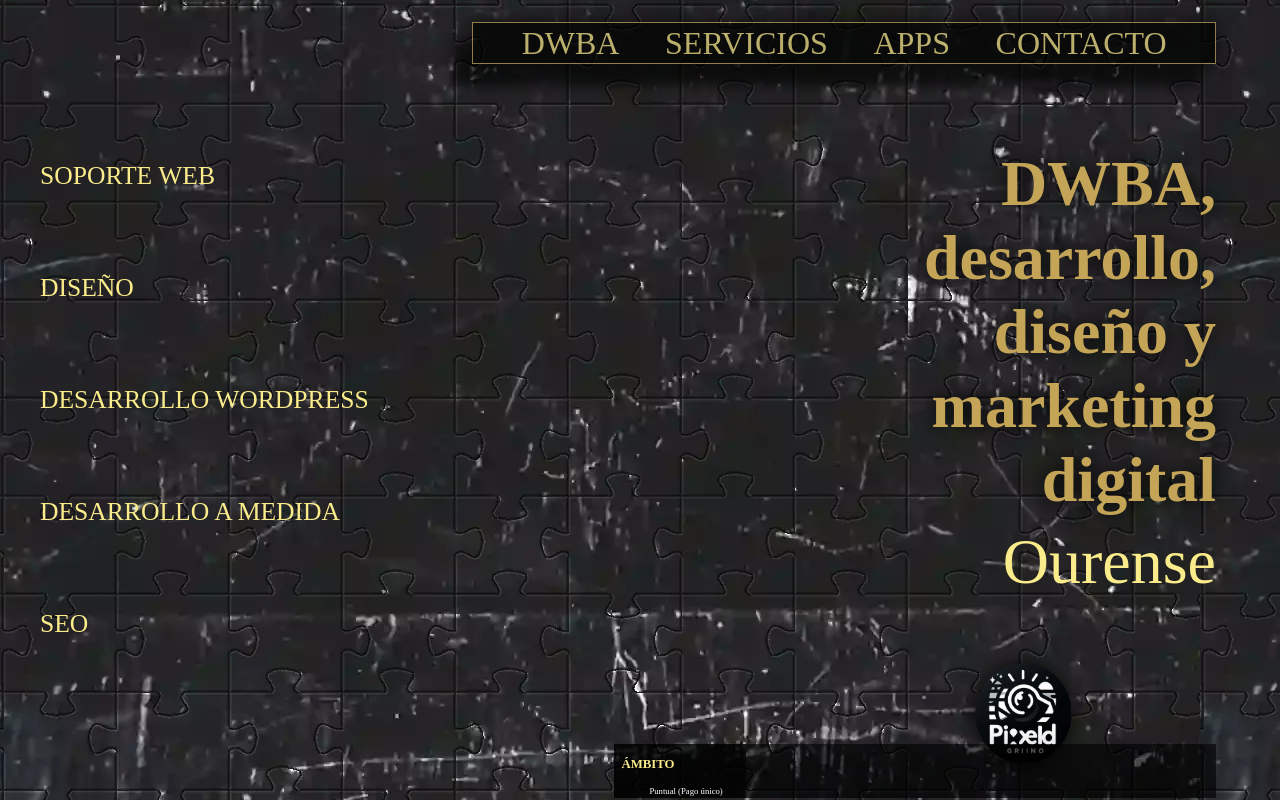
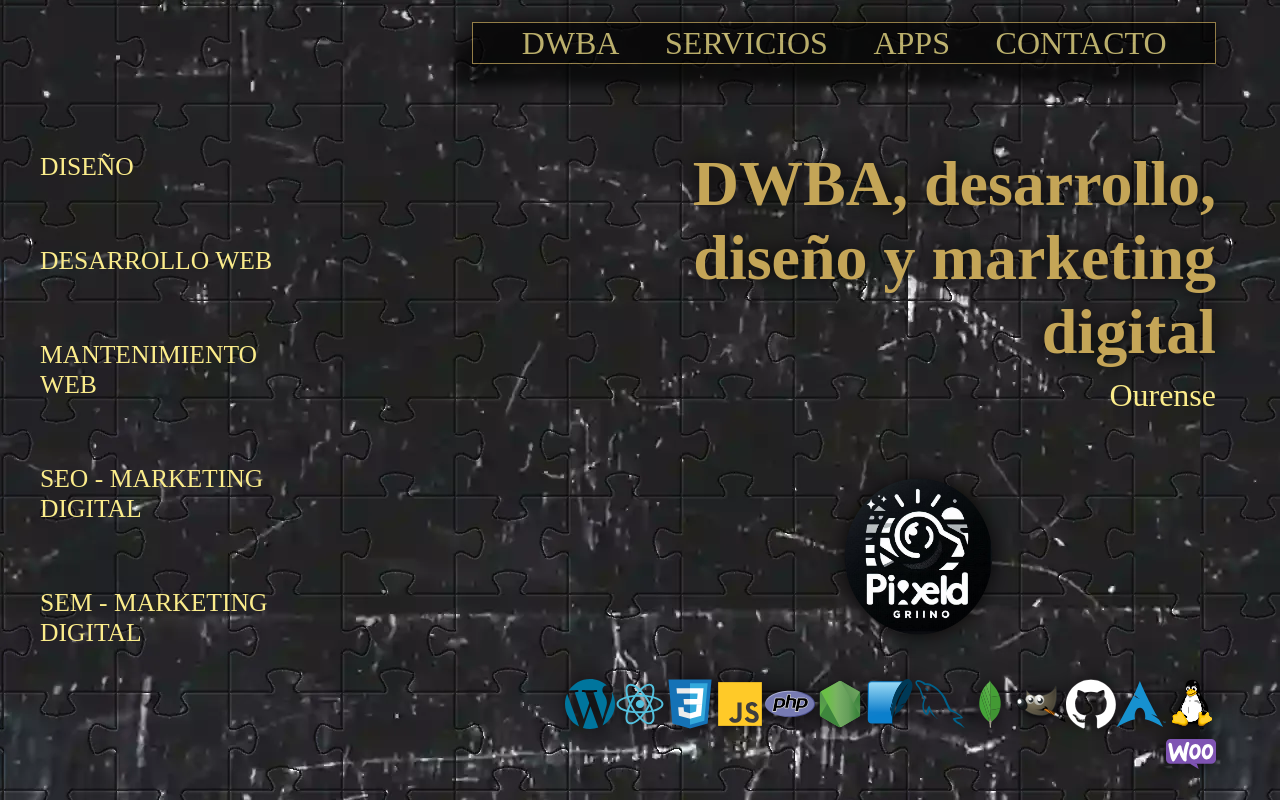
Before and after one commit to CodeBAou/CodeBAou.github.io, a Next.js app: page / in a window 1280 px wide. Built offline with nearby package versions, Linux system fonts and the light colour scheme.

Commit message:
Se corrigen bug de diseño en la página de inicio

```diff
--- a/src/app/layout.js
+++ b/src/app/layout.js
@@ -7,6 +7,7 @@ import './main.css';
 export const metadata = {
   title: 'DWBA',
   description: 'Ayudo a negocios y marcas a crecer desde Ourense, ofreciendo servicios de desarrollo web, aplicaciones móviles, diseño digital y marketing online. Trabajo estrategias de SEO, SEM, gestión de redes sociales y recomendaciones personalizadas para atraer tráfico de calidad a tu web y potenciar tu presencia en Internet.',
+  icons: '/icon/LOGO_DWBA_simbolo_32.webp'
 }
 
 export default function RootLayout({ children }) {
--- a/src/app/main.css
+++ b/src/app/main.css
@@ -43,6 +43,10 @@ body{
     overflow: auto;        /** permite scroll */
     scrollbar-width: none; /* Firefox */
     -ms-overflow-style: none; /* IE y Edge antiguos */
+    display:flex;
+    flex-direction:column;
+    align-items:end;
+    padding-right:5vw;
 }
 
 .content-scroll-page::-webkit-scrollbar {
@@ -57,15 +61,23 @@ body{
 
     .content-scroll-page{
         width:70vw;
+    }
+}
 
+@media(max-width:1200px){
+    .content-scroll-page{
+        width:60vw;
     }
 }
 
 @media(max-width:780px){
     body{
         width:100%;
+        max-width:100vw;
     }
     .content-scroll-page{
         width:100vw;
+        max-width:100vw;
+        padding-right:0;
     }
 }
--- a/src/componentes/content_section_contacto/content-section_contacto.css
+++ b/src/componentes/content_section_contacto/content-section_contacto.css
@@ -1,7 +1,8 @@
 .section_contacto{
   /*  background-color: red;*/
     position:relative;
-    width:100%;
+    min-width:90%;
+    min-height:90%;
     display:flex;
     flex-direction:column;
     justify-content: center;
--- a/src/componentes/content_section_detalles/content_section_detalles.css
+++ b/src/componentes/content_section_detalles/content_section_detalles.css
@@ -1,28 +1,31 @@
 .detalles{
-    position:relative;
+
     width:30%;
     height:100%;
     display:flex;
     flex-direction:column;
     justify-content: start;
     background-color: rgba(0, 0, 0, 0.6);
-    padding-left:5px;
+    padding-left:1px;
+    position:relative;
+    min-height:800px !important;
 }
 
 .detalles > h3{
-    font-size:1vw;
+    font-size:1.3rem;
    /* color:var(--primary-color); */
     color:var( --primary-color);
     font-family:'nowyouseeme';
     margin-bottom:5px;
     margin-left:2px;
-    text-align:left;
+    text-align:center;
 }
 
 .detalles > p{
-    margin-left:30px;
+    width:100%;
+    text-align:center;
     color:white;
-    font-size:0.68vw;
+    font-size:1rem;
     font-family:'optimist';
 }
 
@@ -58,6 +61,8 @@
 
 @media(max-width:1200px){
     .detalles{
+        display:flex;
+        height:auto;
         width:45%;
     }
 
@@ -70,13 +75,12 @@
     .detalles > h3{
         font-size:1rem;
         margin-bottom:5px;
+        margin-top:2vh;
     }
 
     .detalles > p{
         font-size:1rem;
-        margin-bottom:2px;
-        margin-top:5px;
-        margin-left:2px;
+        margin-bottom:2vh;
     }
 
     .detalles ul li{
@@ -85,3 +89,35 @@
         margin-left:5px;
     }
 }
+
+
+@media(max-width:1200px){
+    .detalles{
+        display:flex;
+        height:auto;
+        width:45%;
+    }
+
+    .detalles > .content-icons > img{
+        width:30px;
+        height:40px;
+        margin:4px;
+    }
+
+    .detalles > h3{
+        font-size:1rem;
+        margin-bottom:5px;
+        margin-top:2vh;
+    }
+
+    .detalles > p{
+        font-size:1rem;
+        margin-bottom:2vh;
+    }
+
+    .detalles ul li{
+        margin-top:5px;
+        margin-bottom:5px;
+        margin-left:5px;
+    }
+}
--- a/src/componentes/section_header/Section_header.jsx
+++ b/src/componentes/section_header/Section_header.jsx
@@ -27,6 +27,9 @@ export default function Section_header(){
                 <img className="tecnologias_imagen" src="/icon/wordpress.svg" alt="Logo de wordpress"/>
                 <img className="tecnologias_imagen" src="/icon/WooCommerce.svg" alt="Logo de woocommerce"/>
             </div>
+            <div className="desplazamiento_content">
+                <img className="icon_desplazamiento" src="/icon/desplazamiento.svg" alt="Icon para indicar scroll"/>
+            </div>
        </div>
     )
 }
--- a/src/componentes/section_header/section_header.css
+++ b/src/componentes/section_header/section_header.css
@@ -1,9 +1,10 @@
 .section-header{
     height:80vh;
-    width:47vw;
+    width:100%;
     display:flex;
     flex-direction:column;
     align-items: end;
+    margin-bottom:10vh;
 }
 
 .section-header > h1{
@@ -19,7 +20,7 @@
 }
 
 .section-header > p{
-    font-size:4rem;
+    font-size:2rem;
     margin:0;
     margin-top:1vh;
     margin-bottom:4vh;
@@ -73,18 +74,36 @@
     display:none;
 }
 
+.desplazamiento_content{
+    width:70%;
+    height:auto;
+    display:flex;
+    flex-direction: row;
+    justify-content: center;
+    margin-top:7vh;
+}
+
+.desplazamiento_content > img{
+    width:5rem;
+}
+
 @media(max-width:1200px){
     .section-header{
         position:relative;
         width:100%;
-        max-width: 100%;
-        height:auto;
-        padding-bottom:10vh;
+        height:80vh;
+        min-height:80vh;
     }
 
     .section-header > h1{
         width:100%;
-        font-size:2.2rem;
+        font-size:2.8rem;
+        margin-top:10vh;
+        margin-bottom:10vh;
+    }
+
+    .section-header > p{
+        margin-bottom:5vh;
     }
 
     .section-header > .apps_list{
@@ -111,13 +130,23 @@
         display:flex;
         flex-direction: column;
         align-items:center;
+        min-height:100vh;
+        max-height: 100vh;
+        margin-bottom:0;
     }
 
      .section-header > h1{
         margin-bottom:6vh;
         margin-top:5vh;
         text-align:center;
+        margin-bottom:0;
+        font-size:2rem;
      }
+
+      .section-header> p{
+        font-size:3rem;
+        margin-top:3vh;
+      }
 
     .logoDWBA{
         display:block;
@@ -125,4 +154,29 @@
         height: 20vh;
         margin:0;
     }
+    .section-header > .tecnologias_list{
+        max-width:100vw;
+        padding:0;
+        margin-top:0;
+        margin-bottom:0;
+    }
+
+    .section-header > .apps_list{
+        margin:0;
+        padding:0;
+        margin-bottom:3vh;
+    }
+
+    .section-header > .tecnologias_list > img{
+        width:30px;
+    }
+
+    .section-header > .desplazamiento_content {
+        margin-top:0;
+        padding:0;
+    }
+
+    .section-header > .desplazamiento_content > img{
+        height:auto;
+    }
 }
--- a/src/data/page_inicio/Data_servicios_descripción_corta.json
+++ b/src/data/page_inicio/Data_servicios_descripción_corta.json
@@ -1,24 +1,133 @@
 [
   {
-    "name":"soporte web",
+    "name":"Diseño",
+    "ancla":"servicio-de-diseño-web",
+    "enlace":"#",
+    "descripcion":[
+      "Si estás buscando una agencia de diseño web, este servicio es para diseñar desde una página web hasta logos, interfaces o imágenes como contenido.",
+      "Diseños inspirados en estudios, marcas importantes y novedades en el mundo del diseño.",
+      "Diseño UX/UI.",
+      "Responsive Design (diseño adaptativo para diferentes dispositivos)"
+    ],
+    "servicio":[
+        "Diseño de logos",
+        "Diseño de paleta de colores ",
+        "Diseño de interfaz/paginas ux/ui",
+        "Diseño de imagenes"
+    ],
+    "duracion":[
+        "-",
+        "-",
+        "-"
+    ],
+    "precio":[
+      "presupuesto"
+    ],
+    "tecnologias_icons":[
+        {
+          "path": "/icon/wordpress.svg",
+          "alt": "Icono Logo de wordpress",
+          "width":50,
+          "height":80
+        },
+         {
+          "path": "/icon/WooCommerce.svg",
+          "alt": "Icono Logo plugin woocommerce de wordpress",
+          "width":50,
+          "height":80
+        },
+        {
+          "path": "/icon/react.svg",
+          "alt": "Icono Logo de React",
+          "width":50,
+          "height":80
+        },
+        {
+          "path": "/icon/GIMP.svg",
+          "alt": "Icono Logo del editor Gimp.",
+          "width":50,
+          "height":80
+        }
+    ],
+    "images_muestra_servicios":[
+      "/image/Muestra_diseños-interfaces-pagina-web-responsive_DWBA.webp",
+      "/image/Muestra-paleta-colores-diseño-pagina-web_DWBA.webp",
+      "/image/Muestra-prototipo-diseño-pagina-web_DWBA.webp"
+    ],
+    "enlace":{
+      "nombre":"Ver servicio de diseño",
+      "url":""
+    }
+},
+{
+    "name":"Desarrollo Web",
+    "ancla":"desarrollo-web",
+    "enlace":"#",
+    "descripcion":[
+      "Si estás buscando una empresa de desarrollo web y necesitas una página web o tienda online para tu negocio.",
+      "Desarrollo de un proyecto web a medida.",
+      "Desarrollo de una web estática pequeña para iniciación y de bajo coste.",
+      "Desarrollo de una página web con gestor de contenido, CMS WordPress.",
+      "Desarrollo de una página web tienda online, para que puedas vender en internet con gestor de contenido y sistema de envíos."
+  ],
+    "servicio":[
+        "web Corporativa",
+        "web Servicio",
+        "web Ecommerce",
+        "web Blog",
+        "web Marca Personal"
+    ],
+    "duracion":[
+        "-",
+        "-",
+        "-"
+    ],
+    "precio":["Presupuesto"],
+    "tecnologias_icons":[
+        {
+          "path": "/icon/wordpress.svg",
+          "alt": "Icono Logo de wordpress",
+          "width":50,
+          "height":80
+        },
+         {
+          "path": "/icon/WooCommerce.svg",
+          "alt": "Icono Logo plugin woocommerce de wordpress",
+          "width":50,
+          "height":80
+        },
+          {
+          "path": "/icon/desarrollo.svg",
+          "alt": "Icono Logo editor con codigo de programación",
+          "width":50,
+          "height":80
+        }
+    ],
+    "images_muestra_servicios":[
+      "/image/Captura-web-wordpress-outubro-diseño-desarrollo-dwba.webp",
+      "/image/capturas-escritorio-wordpress.webp"
+    ]
+},
+  {
+    "name":"Mantenimiento web",
     "ancla":"soporte-web",
     "enlace":"#",
     "descripcion":[
-      "El servicio de soporte, soluccionar una incidencia (error) en la página web, se puede contratar de forma puntual.",
-      "El servicio de mantenimiento web está destinado a mantener una web operativa, actualizada, optimizada y prevenir nuevos errores en el futuro, se contrata de forma mensual."
+      "Si estás buscando una empresa para el mantenimiento de tu página web puedes contratar este servicio de forma mensual para no tener preocupaciones y mantener tu web en funcionamiento sin complicaciones."
     ],
     "servicio":[
-        "Puntual (Pago único)",
+        "Puntual",
         "Mensual",
-        "sitios web (otras tecnologias)"
+        "A medida"
     ],
     "duracion":[
-        "Puntual (Evaluación)",
-        "Mensual 1h"
+        "Puntual: (Evaluación)",
+        "Mensual: 1h",
+        "A medida: (Evaluación)"
     ],
     "precio":[
-      "Puntual (Evaluación y presupuesto)",
-      "Mensual ( -)"
+      "Puntual: presupuesto",
+      "Mensual: "
     ],
     "tecnologias_icons":[
         {
@@ -63,172 +172,18 @@
     ]
 },
 {
-    "name":"diseño",
-    "ancla":"diseño-web",
-    "enlace":"#",
-    "descripcion":[
-      "Creación de Marca con estrategias para crear un vínculo emocional con el cliente, aumentar la credibilidad y garantizar una presencia duradera en la mente del consumidor. ",
-      "Diseño de contenido y producto.",
-      "Diseño UX/UI interfaz de aplicaciones y diseño web con buena experiencia de usuario y apariencia moderna y profesional."
-    ],
-    "servicio":[
-        "Diseño de marca",
-        "Diseño ux/ui interfaz",
-        "Diseño ux/ui web"
-    ],
-    "duracion":[
-        "-",
-        "-",
-        "-"
-    ],
-    "precio":[
-      "presupuesto"
-    ],
-    "tecnologias_icons":[
-        {
-          "path": "/icon/wordpress.svg",
-          "alt": "Icono Logo de wordpress",
-          "width":50,
-          "height":80
-        },
-         {
-          "path": "/icon/WooCommerce.svg",
-          "alt": "Icono Logo plugin woocommerce de wordpress",
-          "width":50,
-          "height":80
-        },
-        {
-          "path": "/icon/react.svg",
-          "alt": "Icono Logo de React",
-          "width":50,
-          "height":80
-        },
-        {
-          "path": "/icon/GIMP.svg",
-          "alt": "Icono Logo del editor Gimp.",
-          "width":50,
-          "height":80
-        }
-    ],
-    "images_muestra_servicios":[
-      "/image/Muestra_diseños-interfaces-pagina-web-responsive_DWBA.webp",
-      "/image/Muestra-paleta-colores-diseño-pagina-web_DWBA.webp",
-      "/image/Muestra-prototipo-diseño-pagina-web_DWBA.webp"
-    ]
-},
-{
-    "name":"Desarrollo WordPress",
-    "ancla":"desarrollo-web-wordpress",
-    "enlace":"#",
-    "descripcion":[
-      "Desarrollo de página corporativa para tu presencia en internet y gestor de contenido.",
-      "Desarrollo de blog o web para un servicio específico con gestor de contenido.",
-      "Desarrollo de una tienda online ecommerce para vender en internet con gestor de pedidos, productos, envíos y integración de sistema de pago."
-  ],
-    "servicio":[
-        "Web corporativa",
-        "Web marca personal",
-        "web blog",
-        "tienda online woocommerce"
-    ],
-    "duracion":[
-        "-",
-        "-",
-        "-"
-    ],
-    "precio":["Presupuesto"],
-    "tecnologias_icons":[
-        {
-          "path": "/icon/wordpress.svg",
-          "alt": "Icono Logo de wordpress",
-          "width":50,
-          "height":80
-        },
-         {
-          "path": "/icon/WooCommerce.svg",
-          "alt": "Icono Logo plugin woocommerce de wordpress",
-          "width":50,
-          "height":80
-        },
-          {
-          "path": "/icon/desarrollo.svg",
-          "alt": "Icono Logo editor con codigo de programación",
-          "width":50,
-          "height":80
-        }
-    ],
-    "images_muestra_servicios":[
-      "/image/Captura-web-wordpress-outubro-diseño-desarrollo-dwba.webp",
-      "/image/capturas-escritorio-wordpress.webp"
-    ]
-},
-{
-    "name":"Desarrollo A medida",
-    "ancla":"desarrollo-a-medida",
-    "enlace":"#",
-    "descripcion":[
-      "Un plan de desarrollo específico que resuelva la necesidad de tu negocio.",
-      "Desarrollo de una web profesional basada en las necesidades específicas del cliente.",
-      "App movil, app de escritorio, desarrollo de plugin, modificación core de wordpress, etc. "
-  ],
-    "servicio":[
-        "Web",
-        "Escritorio",
-        "Mobile"
-    ],
-    "duracion":[
-        "-"
-    ],
-    "precio":["Presupuesto"],
-    "tecnologias_icons":[
-        {
-          "path": "/icon/wordpress.svg",
-          "alt": "Icono Logo de wordpress",
-          "width":50,
-          "height":80
-        },
-         {
-          "path": "/icon/react.svg",
-          "alt": "Icono Logo de React",
-          "width":50,
-          "height":80
-        },
-        {
-          "path": "/icon/PHP.svg",
-          "alt": "Icono Logo de PHP",
-          "width":50,
-          "height":80
-        },
-        {
-          "path": "/icon/electron.svg",
-          "alt": "Icono Logo de Electron",
-          "width":50,
-          "height":80
-        },
-        {
-          "path": "/icon/desarrollo.svg",
-          "alt": "Icono Logo editor con codigo de programación.",
-          "width":50,
-          "height":80
-        }
-    ],
-    "images_muestra_servicios":[
-      "/image/Desarrollo_a_medida_plugin_dwba_pixelgrino.webp"
-    ]
-},
-{
-    "name":"SEO",
+    "name":"SEO - Marketing Digital",
     "ancla":"seo",
     "enlace":"#",
     "descripcion":[
+      "Si estás buscando una empresa para el posicionamiento en buscadores, podemos posicionar tu web para aparecer primero en Google.",
       "SEO Básico, una optimización de SEO puntual en tu página web, para que los algoritmos de Google no te penalicen en el ranking pageRank de los resultados de búsqueda.",
-      "SEO Avanzado, se trabaja mensualmente analizando el tráfico, mercado y competencia para posicionar tu web y captar la mayor cantidad de usuarios locales para tu negocio.",
-      "SEM posicionamiento por puja (pago) y estrategia para aumentar tráfico mediante inversión."
+      "SEO Avanzado, se trabaja mensualmente analizando el tráfico, mercado y competencia para posicionar tu web y captar la mayor cantidad de usuarios locales para tu negocio."
   ],
     "servicio":[
         "Seo Básico",
         "Seo Avanzado",
-        "Seo Woo"
+        "Seo ecommerce"
     ],
     "duracion":[
         "Seo básico 8h",
@@ -268,6 +223,55 @@
       "/image/Estadisticas-LightHouse-98-puntos-buen-redimiento-velocidad-de-carga.webp",
       "/image/Estadisticas-google-search-console-impresiones-subiendo-click-subiendo.webp"
     ]
+},
+
+{
+    "name":"SEM - Marketing Digital",
+    "ancla":"seo",
+    "enlace":"#",
+    "descripcion":[
+      "Si estás buscando una agencia de marketing digital para posicionarte, podemos ayudarte a realizar tu campaña y llegar a mas gente.",
+      "Mediante google ads, realizamos campañas para posicionarte junto a clientes potenciales dentro de internet."
+  ],
+    "servicio":[
+        "Campaña marketing"
+    ],
+    "duracion":[
+        "Depende de la campaña"
+    ],
+    "precio":[
+
+    ],
+    "tecnologias_icons":[
+        {
+          "path": "/icon/wordpress.svg",
+          "alt": "Icono Logo de wordpress",
+          "width":50,
+          "height":80
+        },
+         {
+          "path": "/icon/seo.svg",
+          "alt": "Icono Logo, un portatil que pone 'SEO' en la pantalla.",
+          "width":50,
+          "height":80
+        },
+        {
+          "path": "/icon/react.svg",
+          "alt": "Icono Logo de React",
+          "width":50,
+          "height":80
+        },
+        {
+          "path": "/icon/crecimiento.svg",
+          "alt": "Icono Logo de React",
+          "width":50,
+          "height":80
+        }
+    ],
+    "images_muestra_servicios":[
+      "/image/Estadisticas-LightHouse-98-puntos-buen-redimiento-velocidad-de-carga.webp",
+      "/image/Estadisticas-google-search-console-impresiones-subiendo-click-subiendo.webp"
+    ]
 }
 
 ]
```
Also changed, not shown: src/componentes/content_section_description/content_section_description.css (+38 -3 lines), src/componentes/content_section_footer/content_section_footer.css (+4 -3 lines), src/componentes/layout_section_inicio/layout_section_inicio.css (+11 -9 lines), public/icon/LOGO_DWBA_simbolo_32.webp (added), public/icon/desplazamiento.svg (added), src/componentes/content_section_oferta/content-section-oferta.css (added), src/componentes/content_section_oferta/content-section-oferta.jsx (added).
